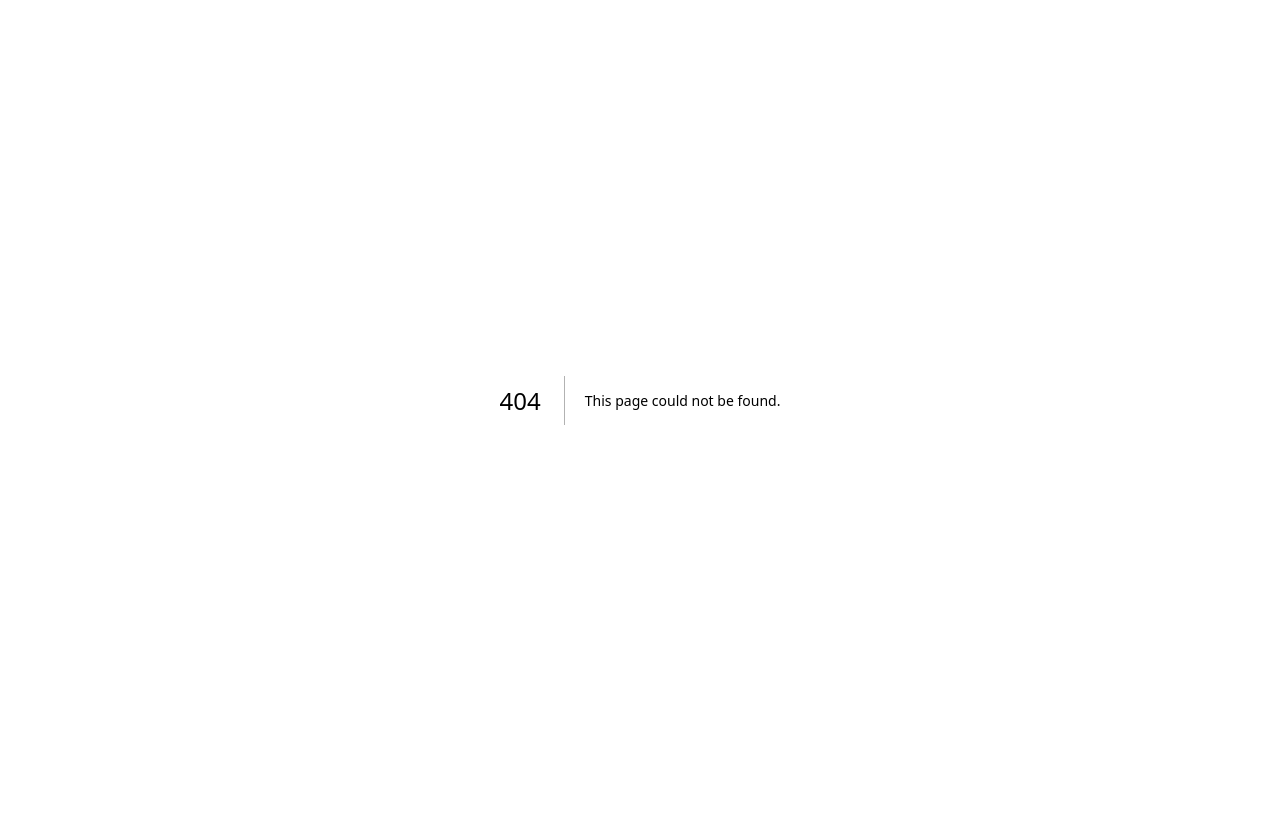
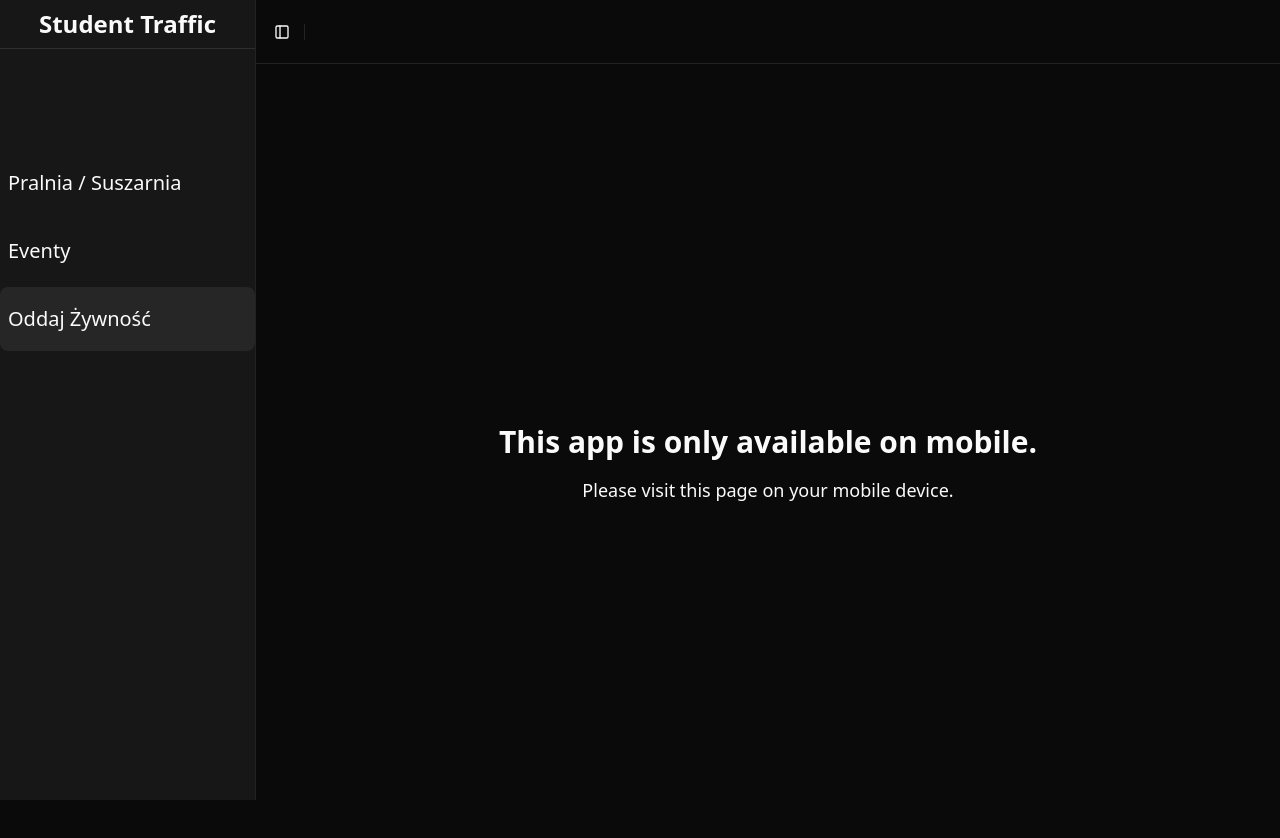
Before and after one commit to HejSztynx/Student-Traffic, a Next.js app in the folder frontend/: page /food in a window 1280 px wide. Before the commit this address had no page. Shown: the top 838 px of the page. Before the commit the page ends 800 px from the top, so only its background shows below. Built offline with nearby package versions, Linux system fonts and the light colour scheme.

Commit message:
Add basic frontend structure

```diff
--- /dev/null
+++ b/frontend/app/events/page.jsx
@@ -0,0 +1,7 @@
+export default function Page() {
+    return (
+        <h1 className="text-4xl text-center">
+            Eventy
+        </h1>
+    );
+}
--- /dev/null
+++ b/frontend/app/food/page.jsx
@@ -0,0 +1,7 @@
+export default function Page() {
+    return (
+        <h1 className="text-4xl text-center">
+            Jedzenie
+        </h1>
+    );
+}
--- /dev/null
+++ b/frontend/app/laundry/page.jsx
@@ -0,0 +1,7 @@
+export default function Page() {
+    return (
+        <h1 className="text-4xl text-center">
+            Pralnia
+        </h1>
+    );
+}
--- a/frontend/app/layout.jsx
+++ b/frontend/app/layout.jsx
@@ -1,4 +1,14 @@
+import { AppSidebar } from "@/components/app-sidebar";
+import { Separator } from "@/components/ui/separator";
+import {
+  SidebarInset,
+  SidebarProvider,
+  SidebarTrigger,
+} from "@/components/ui/sidebar";
 import { Geist, Geist_Mono } from "next/font/google";
+
+import { DeviceUnavailable } from "@/components/device-unavailable";
+
 import "./globals.css";
 
 const geistSans = Geist({
@@ -22,7 +32,22 @@ export default function RootLayout({ children }) {
       <body
         className={`${geistSans.variable} ${geistMono.variable} antialiased`}
       >
-        {children}
+        <SidebarProvider>
+          <AppSidebar />
+          <SidebarInset>
+            <header className="flex h-16 shrink-0 items-center gap-2 border-b px-4">
+              <SidebarTrigger className="-ml-1" />
+              <Separator
+                orientation="vertical"
+                className="mr-2 data-[orientation=vertical]:h-4"
+              />
+            </header>
+            <DeviceUnavailable />
+            <div className="sm:hidden flex flex-col items-center justify-center h-screen p-2">
+              {children}
+            </div>
+          </SidebarInset>
+        </SidebarProvider>
       </body>
     </html>
   );
--- a/frontend/app/page.jsx
+++ b/frontend/app/page.jsx
@@ -1,104 +1,35 @@
+import { Button } from "@/components/ui/button";
 import Image from "next/image";
 import Link from "next/link";
+import { AppSidebar } from "@/components/app-sidebar";
+import {
+  Breadcrumb,
+  BreadcrumbItem,
+  BreadcrumbLink,
+  BreadcrumbList,
+  BreadcrumbPage,
+  BreadcrumbSeparator,
+} from "@/components/ui/breadcrumb";
+import { Separator } from "@/components/ui/separator";
+import {
+  SidebarInset,
+  SidebarProvider,
+  SidebarTrigger,
+} from "@/components/ui/sidebar";
 
 export default function Home() {
   return (
-    <div className="grid grid-rows-[20px_1fr_20px] items-center justify-items-center min-h-screen p-8 pb-20 gap-16 sm:p-20 font-[family-name:var(--font-geist-sans)]">
-      <main className="flex flex-col gap-[32px] row-start-2 items-center sm:items-start">
-        <Image
-          className="dark:invert"
-          src="/next.svg"
-          alt="Next.js logo"
-          width={180}
-          height={38}
-          priority
-        />
-        <ol className="list-inside list-decimal text-sm/6 text-center sm:text-left font-[family-name:var(--font-geist-mono)]">
-          <li className="mb-2 tracking-[-.01em]">
-            Get started by editing{" "}
-            <code className="bg-black/[.05] dark:bg-white/[.06] px-1 py-0.5 rounded font-[family-name:var(--font-geist-mono)] font-semibold">
-              app/page.jsx
-            </code>
-            .
-          </li>
-          <li className="tracking-[-.01em]">
-            Save and see your changes instantly.
-          </li>
-        </ol>
-
-        <div className="flex gap-4 items-center flex-col sm:flex-row">
-          <Link
-            className="rounded-full border border-solid border-transparent transition-colors flex items-center justify-center bg-foreground text-background gap-2 hover:bg-[#383838] dark:hover:bg-[#ccc] font-medium text-sm sm:text-base h-10 sm:h-12 px-4 sm:px-5 sm:w-auto"
-            href="https://vercel.com/new?utm_source=create-next-app&utm_medium=appdir-template-tw&utm_campaign=create-next-app"
-            target="_blank"
-            rel="noopener noreferrer"
-          >
-            <Image
-              className="dark:invert"
-              src="/vercel.svg"
-              alt="Vercel logomark"
-              width={20}
-              height={20}
-            />
-            Deploy now
-          </Link>
-          <Link
-            className="rounded-full border border-solid border-black/[.08] dark:border-white/[.145] transition-colors flex items-center justify-center hover:bg-[#f2f2f2] dark:hover:bg-[#1a1a1a] hover:border-transparent font-medium text-sm sm:text-base h-10 sm:h-12 px-4 sm:px-5 w-full sm:w-auto md:w-[158px]"
-            href="https://nextjs.org/docs?utm_source=create-next-app&utm_medium=appdir-template-tw&utm_campaign=create-next-app"
-            target="_blank"
-            rel="noopener noreferrer"
-          >
-            Read our docs
-          </Link>
-        </div>
-      </main>
-      <footer className="row-start-3 flex gap-[24px] flex-wrap items-center justify-center">
-        <Link
-          className="flex items-center gap-2 hover:underline hover:underline-offset-4"
-          href="https://nextjs.org/learn?utm_source=create-next-app&utm_medium=appdir-template-tw&utm_campaign=create-next-app"
-          target="_blank"
-          rel="noopener noreferrer"
-        >
-          <Image
-            aria-hidden
-            src="/file.svg"
-            alt="File icon"
-            width={16}
-            height={16}
-          />
-          Learn
-        </Link>
-        <Link
-          className="flex items-center gap-2 hover:underline hover:underline-offset-4"
-          href="https://vercel.com/templates?framework=next.js&utm_source=create-next-app&utm_medium=appdir-template-tw&utm_campaign=create-next-app"
-          target="_blank"
-          rel="noopener noreferrer"
-        >
-          <Image
-            aria-hidden
-            src="/window.svg"
-            alt="Window icon"
-            width={16}
-            height={16}
-          />
-          Examples
-        </Link>
-        <Link
-          className="flex items-center gap-2 hover:underline hover:underline-offset-4"
-          href="https://nextjs.org?utm_source=create-next-app&utm_medium=appdir-template-tw&utm_campaign=create-next-app"
-          target="_blank"
-          rel="noopener noreferrer"
-        >
-          <Image
-            aria-hidden
-            src="/globe.svg"
-            alt="Globe icon"
-            width={16}
-            height={16}
-          />
-          Go to nextjs.org →
-        </Link>
-      </footer>
+    <div className="flex justify-items-center min-h-screen font-[family-name:var(--font-geist-sans)]">
+      <div className="text-center mt-64">
+        <h1 className="text-4xl">Student Traffic</h1>
+        <h2 className="text-3xl">Witamy!</h2>
+      </div>
     </div>
   );
 }
+
+// export default function Page() {
+//   return (
+
+//   );
+// }
--- /dev/null
+++ b/frontend/components/app-sidebar.jsx
@@ -0,0 +1,87 @@
+"use client";
+
+import * as React from "react";
+import { usePathname } from "next/navigation";
+import Link from "next/link";
+
+import {
+  Sidebar,
+  SidebarContent,
+  SidebarHeader,
+  SidebarMenu,
+  SidebarMenuButton,
+  SidebarMenuItem,
+  SidebarRail,
+} from "@/components/ui/sidebar";
+
+// This is sample data.
+const data = {
+  navMain: [
+    {
+      title: "Getting Started",
+      url: "#",
+      items: [
+        {
+          title: "Pralnia / Suszarnia",
+          url: "/laundry",
+        },
+        {
+          title: "Eventy",
+          url: "/events",
+        },
+        {
+          title: "Oddaj Zywność",
+          url: "/food",
+        },
+      ],
+    },
+  ],
+};
+
+function SidebarItem({ path, name, isActive }) {
+  return (
+    <SidebarMenuItem>
+      <SidebarMenuButton className="h-16" asChild isActive={isActive}>
+        <Link className="text-xl" href={path}>
+          {name}
+        </Link>
+      </SidebarMenuButton>
+    </SidebarMenuItem>
+  );
+}
+
+export function AppSidebar({ ...props }) {
+  const pathname = usePathname();
+
+  return (
+    <Sidebar {...props}>
+      <SidebarHeader className="flex items-center justify-between px-4 py-2 border-b mb-[40%]">
+        <div className="flex items-center gap-2">
+          <Link href="/">
+            <h1 className="text-2xl font-bold">Student Traffic</h1>
+          </Link>
+        </div>
+      </SidebarHeader>
+      <SidebarContent>
+        <SidebarMenu>
+          <SidebarItem
+            path="/laundry"
+            name="Pralnia / Suszarnia"
+            isActive={pathname === "/laundry"}
+          />
+          <SidebarItem
+            path="/events"
+            name="Eventy"
+            isActive={pathname === "/events"}
+          />
+          <SidebarItem
+            path="/food"
+            name="Oddaj Żywność"
+            isActive={pathname === "/food"}
+          />
+        </SidebarMenu>
+      </SidebarContent>
+      <SidebarRail />
+    </Sidebar>
+  );
+}
--- /dev/null
+++ b/frontend/components/device-unavailable.jsx
@@ -0,0 +1,12 @@
+export function DeviceUnavailable() {
+  return (
+    <div className="hidden sm:flex flex-col items-center justify-center h-screen">
+      <h1 className="text-3xl font-bold text-center">
+        This app is only available on mobile.
+      </h1>
+      <p className="mt-4 text-lg">
+        Please visit this page on your mobile device.
+      </p>
+    </div>
+  );
+}
```
